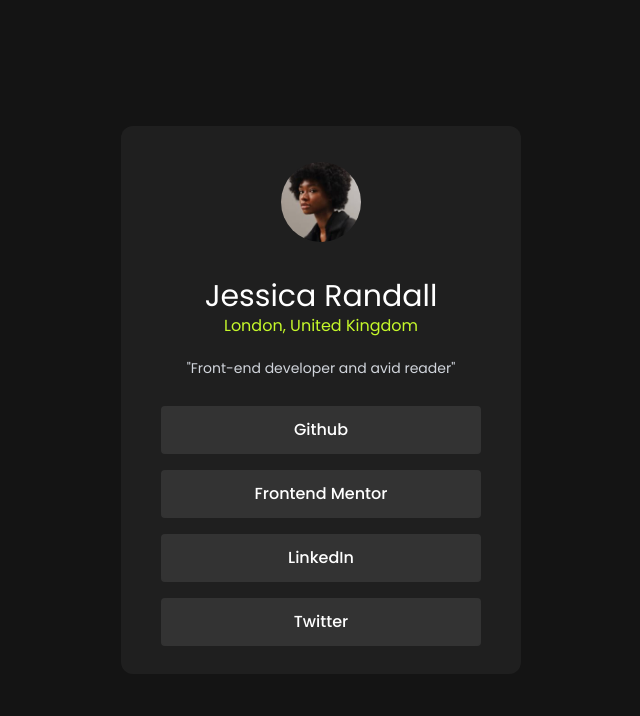
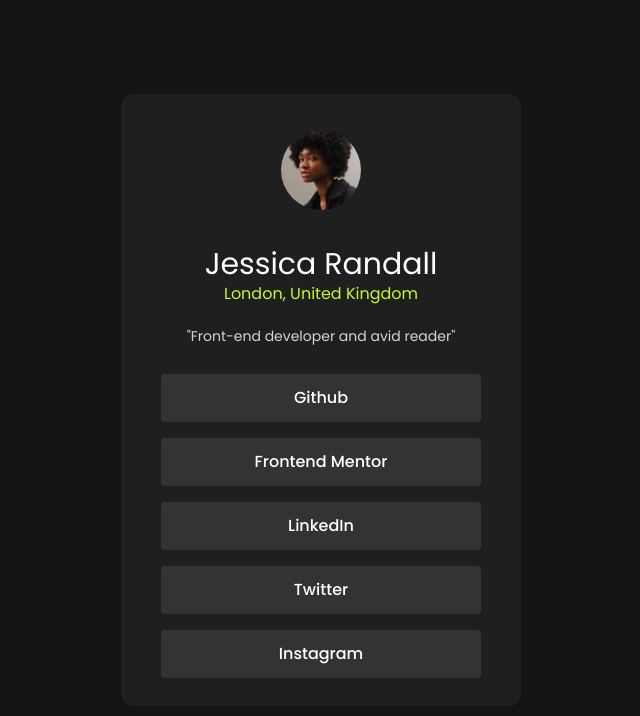
Before and after one commit to Great-kiola/Tailwind-practice, a React (Vite) app in the folder tailwind-frontend/: page / in a window 1280 px wide. Shown: the top 716 px of the page, without its empty margins (319-959 px from the left). Built offline with nearby package versions, Linux system fonts and the light colour scheme.

Commit message:
feat: enhance SocialLinks component with new Instagram button and style improvements

```diff
--- a/tailwind-frontend/src/components/SocialLinks.jsx
+++ b/tailwind-frontend/src/components/SocialLinks.jsx
@@ -17,7 +17,6 @@
 
           <div className='grid place-content-center mb-5'>
 
-
             <button class="relative overflow-hidden font-medium transition-all bg-Grey-700 rounded group h-12 my-2">
               <span class="buttonSpan"></span>
               <a href="https://x.com" target='_blank' className='links'>Github</a>
@@ -28,7 +27,7 @@
               <a href="https://x.com" target='_blank' className='links'>Frontend Mentor</a>
             </button>
 
-            <button class="relative overflow-hidden font-medium transition-all bg-Grey-700 rounded group h-12 my-2">
+            <button class="relative overflow-hidden font-medium transition-all bg-Grey-700 rounded group h-12 my-2 w-80">
               <span class="buttonSpan"></span>
               <a href="https://x.com" target='_blank' className='links'>LinkedIn</a>
             </button>
@@ -36,6 +35,11 @@
             <button class="relative overflow-hidden font-medium transition-all bg-Grey-700 rounded group h-12 my-2 hover:text-black">
               <span class="buttonSpan"></span>
               <a href="https://x.com" target='_blank' className='links'>Twitter</a>
+            </button>
+
+            <button class="relative overflow-hidden font-medium transition-all bg-Grey-700 rounded group h-12 my-2 hover:text-black">
+              <span class="buttonSpan"></span>
+              <a href="https://x.com" target='_blank' className='links'>Instagram</a>
             </button>
 
 
--- a/tailwind-frontend/src/index.css
+++ b/tailwind-frontend/src/index.css
@@ -88,10 +88,11 @@
 
 /* Social Links start */
 .links{
-  @apply text-white bg-Grey-700 grid place-content-center rounded-md py-3 w-80 transition-all hover:text-black
+  @apply relative w-80 text-left text-white transition-colors duration-300 ease-in-out group-hover:text-black
 }
 
 .buttonSpan {
-  @apply w-80 h-48 rounded bg-greenLinks absolute bottom-0 left-0 translate-x-full ease-out duration-500 transition-all translate-y-full mb-9 group-hover:ml-0 group-hover:mb-32 group-hover:translate-x-0
+  @apply w-80 h-48 rounded bg-greenLinks absolute bottom-0 left-0 translate-x-full ease-out duration-500 transition-all translate-y-full mb-9 group-hover:ml-0 group-hover:mb-32 group-hover:text-black group-hover:translate-x-0
 }
+
 /* Social Links end */
```
